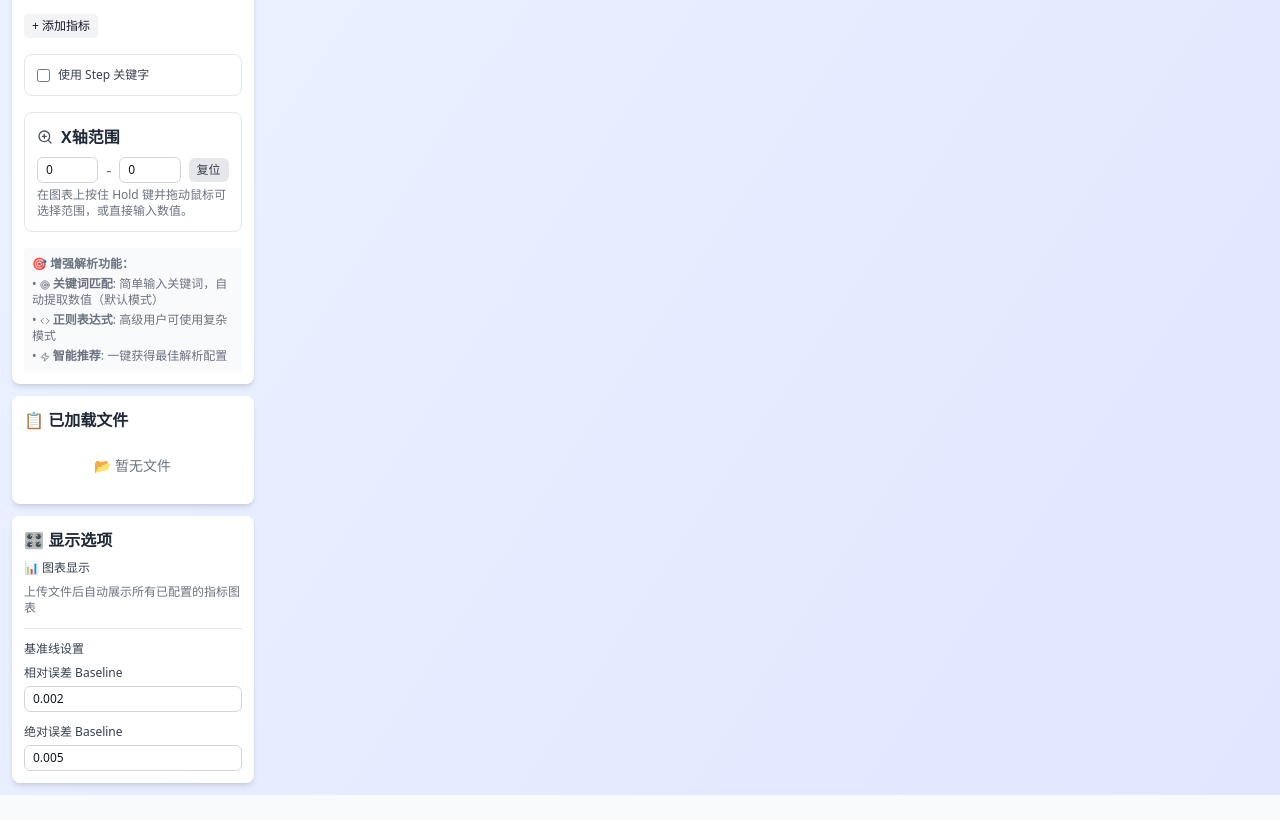
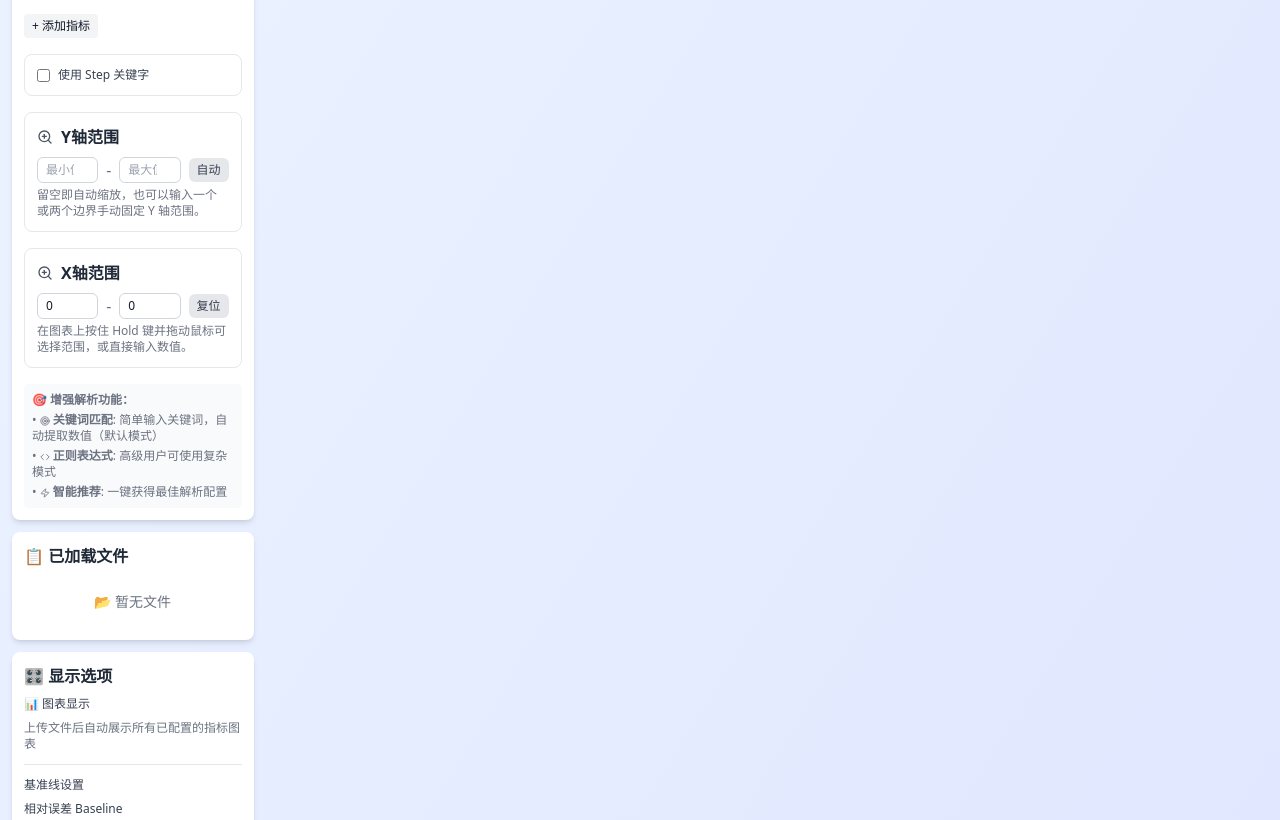
Before and after one commit to JavaZeroo/log-parser, a React (Vite) app: page / in a window 1280 px wide. Shown: the part 1122-1942 px from the top of the page. Before the commit the page ends 1917 px from the top, so only its background shows below. Built offline with nearby package versions, Linux system fonts and the light colour scheme; what chartjs-plugin-zoom would draw is missing.

Commit message:
feat: support manual y-axis range with auto reset (#64)

```diff
--- a/public/locales/en/translation.json
+++ b/public/locales/en/translation.json
@@ -94,8 +94,13 @@
   "regex.metricConfig": "{{title}} parsing config",
   "regex.addMetric": "+ Add Metric",
   "regex.xRange": "X-axis range",
+  "regex.yRange": "Y-axis range",
+  "regex.min": "Min",
+  "regex.max": "Max",
+  "regex.auto": "Auto",
   "regex.reset": "Reset",
   "regex.xRangeHint": "Hold <0>Shift</0> and drag on the chart to select range, or input values directly.",
+  "regex.yRangeHint": "Leave blank for auto-scale, or input one/both bounds to manually lock Y-axis range.",
   "regex.matchPreview": "Match Preview",
   "regex.matchCount": "{{count}} matches",
   "regex.lineNumber": "(line {{line}})",
--- a/public/locales/zh/translation.json
+++ b/public/locales/zh/translation.json
@@ -94,8 +94,13 @@
   "regex.metricConfig": "{{title}} 解析配置",
   "regex.addMetric": "+ 添加指标",
   "regex.xRange": "X轴范围",
+  "regex.yRange": "Y轴范围",
+  "regex.min": "最小值",
+  "regex.max": "最大值",
+  "regex.auto": "自动",
   "regex.reset": "复位",
   "regex.xRangeHint": "在图表上按住 <0>Shift</0> 键并拖动鼠标可选择范围，或直接输入数值。",
+  "regex.yRangeHint": "留空即自动缩放，也可以输入一个或两个边界手动固定 Y 轴范围。",
   "regex.matchPreview": "匹配预览",
   "regex.matchCount": "({{count}} 个匹配)",
   "regex.lineNumber": "(第{{line}}行)",
--- a/src/App.jsx
+++ b/src/App.jsx
@@ -72,6 +72,7 @@ function App() {
   const [globalDragOver, setGlobalDragOver] = useState(false);
   const [, setDragCounter] = useState(0);
   const [xRange, setXRange] = useState({ min: undefined, max: undefined });
+  const [yRange, setYRange] = useState({ min: undefined, max: undefined });
   const [maxStep, setMaxStep] = useState(0);
   const [sidebarVisible, setSidebarVisible] = useState(true);
   const savingDisabledRef = useRef(false);
@@ -535,6 +536,8 @@ function App() {
                 uploadedFiles={uploadedFiles}
                 xRange={xRange}
                 onXRangeChange={setXRange}
+                yRange={yRange}
+                onYRangeChange={setYRange}
                 maxStep={maxStep}
               />
 
@@ -644,6 +647,7 @@ function App() {
               absoluteBaseline={absoluteBaseline}
               xRange={xRange}
               onXRangeChange={setXRange}
+              yRange={yRange}
               onMaxStepChange={setMaxStep}
             />
           </section>
--- a/src/components/ChartContainer.jsx
+++ b/src/components/ChartContainer.jsx
@@ -98,6 +98,7 @@ export default function ChartContainer({
   relativeBaseline = 0.002,
   absoluteBaseline = 0.005,
   xRange = { min: undefined, max: undefined },
+  yRange = { min: undefined, max: undefined },
   onXRangeChange,
   onMaxStepChange
 }) {
@@ -393,6 +394,24 @@ export default function ChartContainer({
     return { min: niceMin, max: niceMax, step };
   }, []);
 
+  const getFinalYScale = useCallback((autoScale) => {
+    const hasManualMin = Number.isFinite(yRange?.min);
+    const hasManualMax = Number.isFinite(yRange?.max);
+
+    const min = hasManualMin ? yRange.min : autoScale.min;
+    const max = hasManualMax ? yRange.max : autoScale.max;
+
+    if (!Number.isFinite(min) || !Number.isFinite(max) || min >= max) {
+      return autoScale;
+    }
+
+    return {
+      ...autoScale,
+      min,
+      max
+    };
+  }, [yRange]);
+
   const chartOptions = useMemo(() => ({
     responsive: true,
     maintainAspectRatio: false,
@@ -668,7 +687,8 @@ export default function ChartContainer({
       });
     });
 
-    const yRange = calculateNiceScale(min, max);
+    const autoYRange = calculateNiceScale(min, max);
+    const finalYRange = getFinalYScale(autoYRange);
 
     const options = {
       ...chartOptions,
@@ -690,10 +710,10 @@ export default function ChartContainer({
         ...chartOptions.scales,
         y: {
           ...chartOptions.scales.y,
-          min: yRange.min,
-          max: yRange.max,
+          min: finalYRange.min,
+          max: finalYRange.max,
           ticks: {
-            stepSize: yRange.step,
+            stepSize: finalYRange.step,
             callback: (value) => Number(value.toFixed(yDecimals))
           }
         }
@@ -721,7 +741,8 @@ export default function ChartContainer({
         });
       });
 
-      const compRange = calculateNiceScale(cMin, cMax);
+      const autoCompRange = calculateNiceScale(cMin, cMax);
+      const compRange = getFinalYScale(autoCompRange);
       const compDecimals = Math.max(4, getMaxDecimals(compResult.datasets)); // Ensure at least 4 for diffs
 
       const compOptions = {
--- a/src/components/RegexControls.jsx
+++ b/src/components/RegexControls.jsx
@@ -45,6 +45,8 @@ export function RegexControls({
   uploadedFiles = [],
   xRange,
   onXRangeChange,
+  yRange,
+  onYRangeChange,
   maxStep
 }) {
   const [showPreview, setShowPreview] = useState(false);
@@ -180,6 +182,11 @@ export function RegexControls({
   const handleXRangeChange = (field, value) => {
     const newRange = { ...xRange, [field]: value === '' ? undefined : Number(value) };
     onXRangeChange(newRange);
+  };
+
+  const handleYRangeChange = (field, value) => {
+    const newRange = { ...yRange, [field]: value === '' ? undefined : Number(value) };
+    onYRangeChange(newRange);
   };
 
   // Function to render config panel
@@ -361,6 +368,45 @@ export function RegexControls({
               aria-hidden="true"
             />
             <h4 className="text-base font-semibold text-gray-800 dark:text-gray-100">
+              {t('regex.yRange')}
+            </h4>
+          </div>
+          <div className="flex items-center gap-2">
+            <input
+              type="number"
+              placeholder={t('regex.min')}
+              value={yRange?.min ?? ''}
+              onChange={(e) => handleYRangeChange('min', e.target.value)}
+              className="input-field"
+            />
+            <span className="text-gray-500 dark:text-gray-400">-</span>
+            <input
+              type="number"
+              placeholder={t('regex.max')}
+              value={yRange?.max ?? ''}
+              onChange={(e) => handleYRangeChange('max', e.target.value)}
+              className="input-field"
+            />
+            <button
+              onClick={() => onYRangeChange({ min: undefined, max: undefined })}
+              className="px-2 py-1 text-xs bg-gray-200 dark:bg-gray-600 text-gray-700 dark:text-gray-300 rounded-md hover:bg-gray-300 dark:hover:bg-gray-500 focus:outline-none focus:ring-2 focus:ring-blue-500 focus:ring-offset-2 whitespace-nowrap"
+            >
+              {t('regex.auto')}
+            </button>
+          </div>
+          <p className="text-xs text-gray-500 dark:text-gray-400 mt-1">
+            {t('regex.yRangeHint')}
+          </p>
+        </div>
+
+        <div className="border border-gray-200 dark:border-gray-700 rounded-lg p-3">
+          <div className="flex items-center gap-2 mb-2">
+            <ZoomIn
+              size={16}
+              className="text-gray-600 dark:text-gray-300"
+              aria-hidden="true"
+            />
+            <h4 className="text-base font-semibold text-gray-800 dark:text-gray-100">
               {t('regex.xRange')}
             </h4>
           </div>
```
